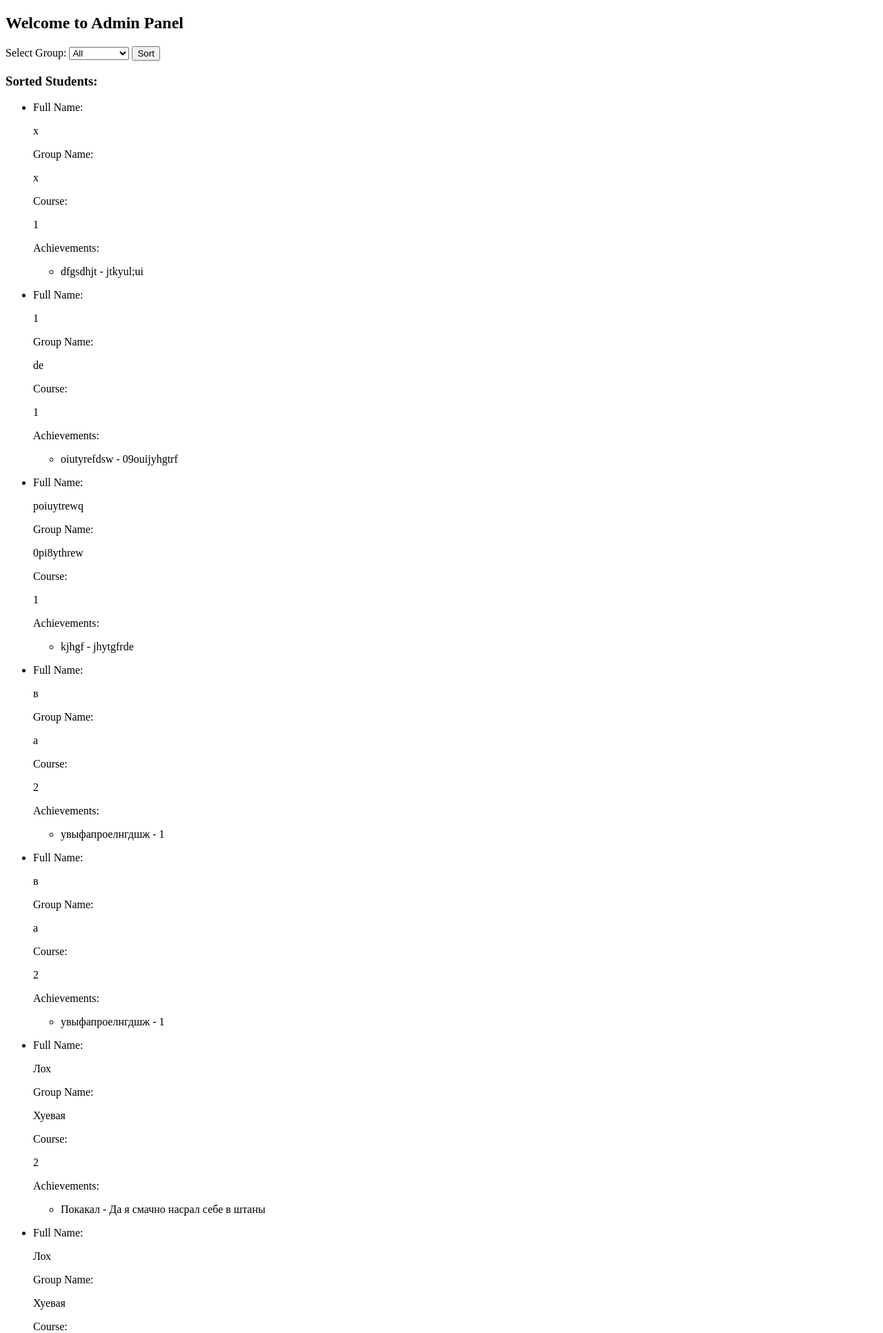
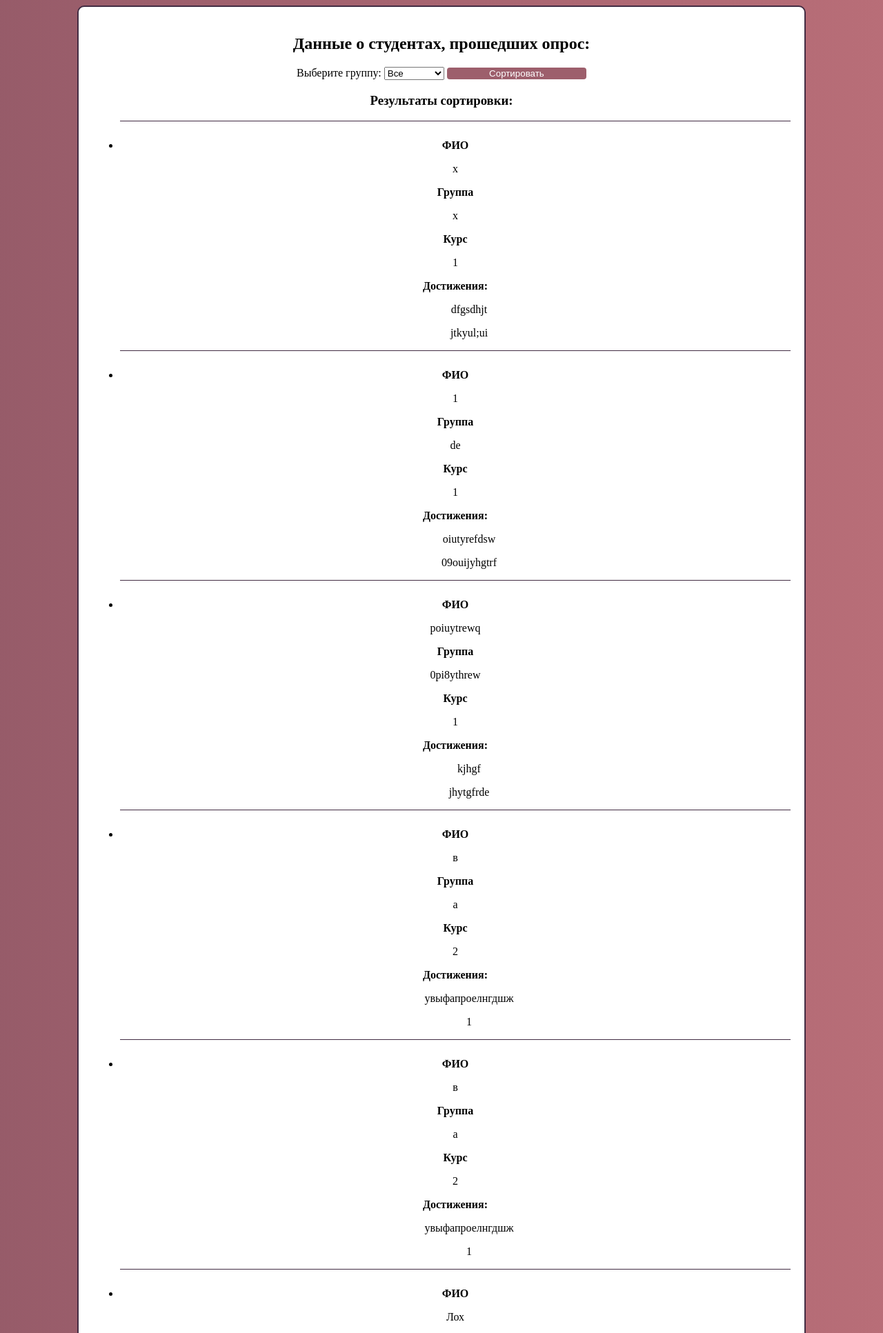
Before and after one commit to AreHumphrey/Fefu_survey, a Flask app: page /admin-panel in a window 1280 px wide. Shown: the top 1933 px of the page at 69% size. Run offline with Flask 3, Linux system fonts and the light colour scheme; data comes from the database, SQL or seed files in the repository.

Commit message:
add design admin_panel.html

```diff
--- /dev/null
+++ b/static/css/admin.css
@@ -0,0 +1,94 @@
+body {
+
+
+    display: flex;
+    justify-content: center;
+    align-items: center;
+    background-image: linear-gradient(270deg, #F68F92, #9D5F6C, #422C43, #39273F);
+    background-size: 800% 800%;
+    -webkit-animation: AnimationName 30s ease infinite;
+    -moz-animation: AnimationName 30s ease infinite;
+    animation: AnimationName 30s ease infinite;
+}
+
+
+@-webkit-keyframes AnimationName {
+    0% {
+        background-position: 0% 50%
+    }
+    50% {
+        background-position: 100% 50%
+    }
+    100% {
+        background-position: 0% 50%
+    }
+}
+
+@-moz-keyframes AnimationName {
+    0% {
+        background-position: 0% 50%
+    }
+    50% {
+        background-position: 100% 50%
+    }
+    100% {
+        background-position: 0% 50%
+    }
+}
+
+@-o-keyframes AnimationName {
+    0% {
+        background-position: 0% 50%
+    }
+    50% {
+        background-position: 100% 50%
+    }
+    100% {
+        background-position: 0% 50%
+    }
+}
+
+@keyframes AnimationName {
+    0% {
+        background-position: 0% 50%
+    }
+    50% {
+        background-position: 100% 50%
+    }
+    100% {
+        background-position: 0% 50%
+    }
+}
+
+.admin-container {
+    background-color: #FFFFFF;
+    padding: 20px;
+    width: 80%;
+    margin: 0 auto;
+    text-align: center;
+    border: 2px solid #422C43;
+    border-radius: 10px;
+}
+
+.student-info {
+    margin-top: 10px;
+}
+
+.student-heading {
+    font-weight: bold;
+}
+
+.student-line {
+    border-top: 1px solid #422C43;
+    margin-top: 10px;
+    padding-top: 10px;
+}
+
+.sort-button{
+    width: 20%;
+    background-color: #9D5F6C;
+    border: none;
+    border-radius: 4px;
+    cursor: pointer;
+    color: #FFFFFF;
+}
--- a/templates/pages/admin_panel.html
+++ b/templates/pages/admin_panel.html
@@ -2,43 +2,46 @@
 <html>
 <head>
     <title>Admin Panel</title>
+    <link rel="stylesheet" href="{{ url_for('static', filename='css/admin.css') }}">
 </head>
 <body>
 <div class="admin-container">
-        <h2>Welcome to Admin Panel</h2>
+    <h2>Данные о студентах, прошедших опрос:</h2>
 
     <form method="POST">
-            <label for="group_name">Select Group:</label>
+        <label for="group_name">Выберите группу:</label>
         <select name="group_name" id="group_name">
-                <option value="All">All</option>
+            <option value="All">Все</option>
             {% for group in group_options %}
                 <option value="{{ group }}">{{ group }}</option>
             {% endfor %}
         </select>
-            <input type="submit" value="Sort">
+        <input class="sort-button" type="submit" value="Сортировать">
     </form>
 
-        <h3>Sorted Students:</h3>
+    <h3>Результаты сортировки:</h3>
     <ul>
         {% for student in sorted_students %}
             <li class="student-line">
                 <div class="student-info">
-                        <p class="student-heading">Full Name:</p>
+                    <p class="student-heading">ФИО</p>
                     <p>{{ student.fullname }}</p>
                 </div>
                 <div class="student-info">
-                        <p class="student-heading">Group Name:</p>
+                    <p class="student-heading">Группа</p>
                     <p>{{ student.group_name }}</p>
                 </div>
                 <div class="student-info">
-                        <p class="student-heading">Course:</p>
+                    <p class="student-heading">Курс</p>
                     <p>{{ student.course }}</p>
                 </div>
                 <div class="student-info">
-                        <p class="student-heading">Achievements:</p>
+                    <p class="student-heading">Достижения:</p>
                     <ul>
                         {% for achievement in student.achievements %}
-                                <li>{{ achievement.achievement }} - {{ achievement.description }}</li>
+                            <p>{{ achievement.achievement }}</p>
+                            <p>{{ achievement.description }}</p>
+
                         {% endfor %}
                     </ul>
                 </div>
```
Also changed, not shown: static/css/main.css (+0 -24 lines). Lines whose indentation alone changed are shown as unchanged.
